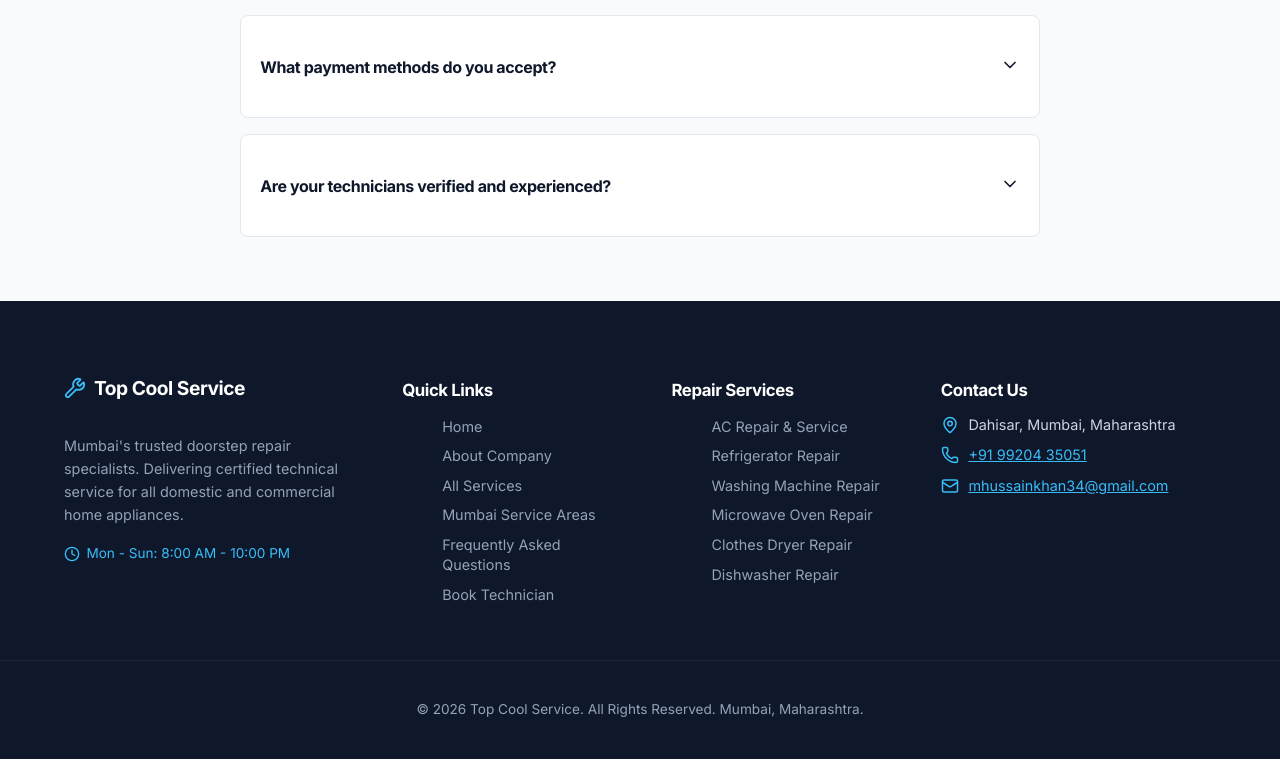
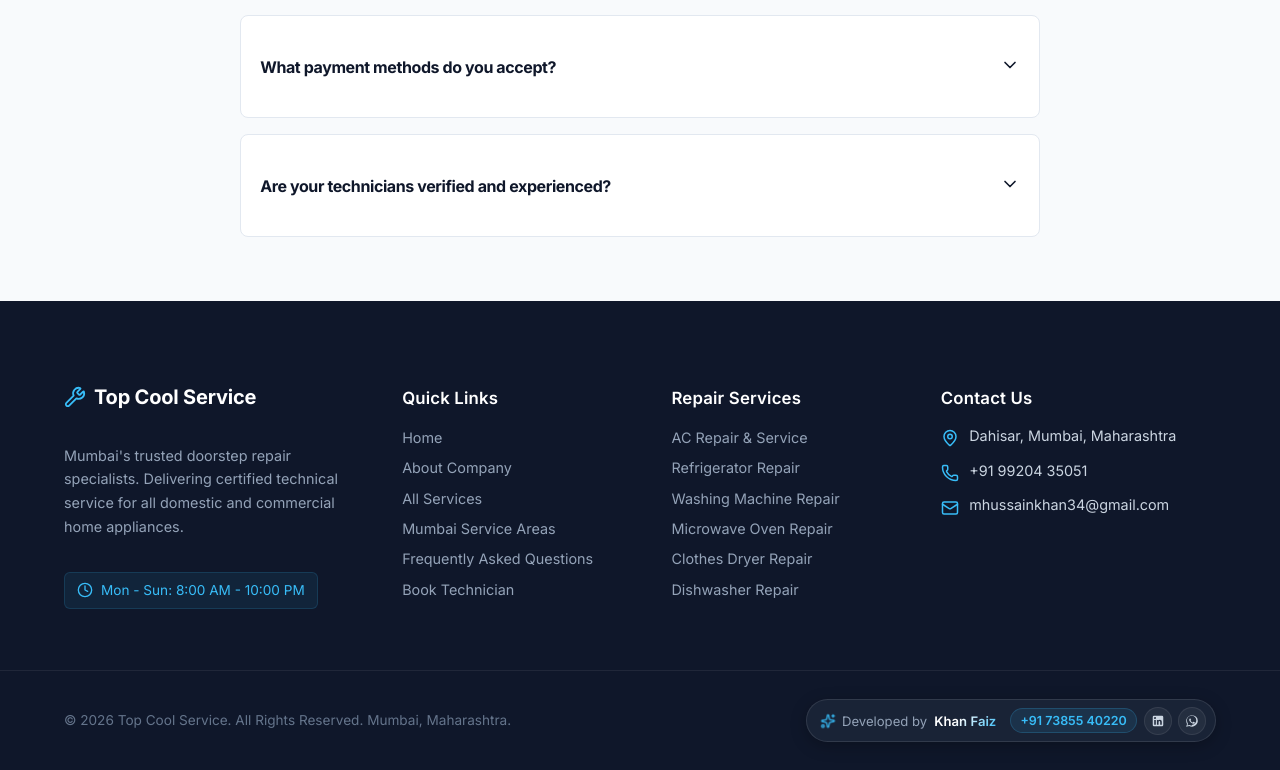
Before and after one commit to khanfaiz16/TopCoolServiceUpdated, a React (Vite) app: page / in a window 1280 px wide. Shown: the part 5124-5894 px from the top of the page. Built offline with nearby package versions, Linux system fonts and the light colour scheme.

Commit message:
footer changes

```diff
--- a/src/App.css
+++ b/src/App.css
@@ -746,19 +746,20 @@
 .brands-supported-section h3 {
   margin-bottom: 1rem;
 }
-
 /* Footer */
 .site-footer {
   background: #0f172a;
   color: #94a3b8;
-  padding: 3.5rem 0 1.5rem 0;
+  padding: 4rem 0 1.75rem 0;
+  position: relative;
+  overflow: hidden;
 }
 
 .footer-grid {
   display: grid;
   grid-template-columns: 1.3fr 1fr 1fr 1.2fr;
   gap: 2.5rem;
-  margin-bottom: 2.5rem;
+  margin-bottom: 3rem;
 }
 
 .footer-logo {
@@ -770,67 +771,240 @@
 
 .footer-title {
   color: #ffffff;
-  font-size: 1.2rem;
+  font-size: 1.25rem;
+  font-weight: 700;
+  letter-spacing: -0.01em;
 }
 
 .footer-text {
   font-size: 0.9rem;
-  line-height: 1.6;
-  margin-bottom: 1rem;
+  line-height: 1.65;
+  margin-bottom: 1.25rem;
+  color: #94a3b8;
 }
 
 .working-hours {
-  display: flex;
+  display: inline-flex;
   align-items: center;
-  gap: 0.4rem;
+  gap: 0.5rem;
   font-size: 0.85rem;
   color: #38bdf8;
+  background: rgba(56, 189, 248, 0.08);
+  padding: 0.35rem 0.75rem;
+  border-radius: 6px;
+  border: 1px solid rgba(56, 189, 248, 0.15);
 }
 
 .footer-grid h4 {
   color: #ffffff;
   font-size: 1.05rem;
-  margin-bottom: 1rem;
-  text-decoration: none;
+  font-weight: 600;
+  margin-bottom: 1.2rem;
+  letter-spacing: 0.01em;
 }
 
 .footer-links {
   list-style: none;
   display: flex;
   flex-direction: column;
-  gap: 0.6rem;
-  text-decoration: none;
+  gap: 0.65rem;
+  padding: 0;
+  margin: 0;
 }
 
 .footer-links a {
   color: #94a3b8;
   font-size: 0.9rem;
-  transition: color 0.2s;
+  transition: all 0.2s ease;
   text-decoration: none;
+  display: inline-block;
 }
 
 .footer-links a:hover {
   color: #38bdf8;
-  text-decoration: none;
+  transform: translateX(3px);
 }
 
 .contact-item {
   display: flex;
-  gap: 0.6rem;
-  margin-bottom: 0.8rem;
+  align-items: flex-start;
+  gap: 0.65rem;
+  margin-bottom: 0.9rem;
   font-size: 0.9rem;
   color: #cbd5e1;
 }
 
+.contact-item svg {
+  flex-shrink: 0;
+  margin-top: 0.15rem;
+}
+
 .contact-item a {
+  color: #cbd5e1;
+  text-decoration: none;
+  transition: color 0.2s ease;
+}
+
+.contact-item a:hover {
   color: #38bdf8;
 }
 
+/* =========================================
+   Elevated Footer Bottom & Dev Badge
+========================================= */
+
 .footer-bottom {
-  border-top: 1px solid #1e293b;
-  padding-top: 1.5rem;
-  text-align: center;
+  border-top: 1px solid rgba(255, 255, 255, 0.07);
+  padding-top: 1.75rem;
+}
+
+.footer-bottom-content {
+  display: flex;
+  justify-content: space-between;
+  align-items: center;
+  flex-wrap: wrap;
+  gap: 1.25rem;
+}
+
+.copyright-text {
   font-size: 0.85rem;
+  color: #64748b;
+  margin: 0;
+}
+
+/* Glassmorphism Developer Badge */
+.dev-badge {
+  display: inline-flex;
+  align-items: center;
+  gap: 0.85rem;
+  background: rgba(30, 41, 59, 0.75);
+  border: 1px solid rgba(255, 255, 255, 0.1);
+  padding: 0.4rem 0.55rem 0.4rem 0.85rem;
+  border-radius: 9999px;
+  backdrop-filter: blur(10px);
+  -webkit-backdrop-filter: blur(10px);
+  box-shadow: 0 4px 16px rgba(0, 0, 0, 0.25);
+  transition: all 0.3s ease;
+}
+
+.dev-badge:hover {
+  border-color: rgba(56, 189, 248, 0.35);
+  box-shadow: 0 6px 20px rgba(56, 189, 248, 0.15);
+  transform: translateY(-1px);
+}
+
+.dev-meta {
+  display: flex;
+  align-items: center;
+  gap: 0.45rem;
+  font-size: 0.82rem;
+}
+
+.sparkle-icon {
+  color: #38bdf8;
+  animation: subtle-pulse 2s infinite ease-in-out;
+}
+
+@keyframes subtle-pulse {
+  0%, 100% { opacity: 0.6; transform: scale(0.95); }
+  50% { opacity: 1; transform: scale(1.1); }
+}
+
+.built-text {
+  color: #94a3b8;
+}
+
+.dev-name {
+  color: #f8fafc;
+  font-weight: 600;
+  background: linear-gradient(135deg, #ffffff 40%, #38bdf8 100%);
+  -webkit-background-clip: text;
+  background-clip: text;
+  -webkit-text-fill-color: transparent;
+}
+
+.dev-actions {
+  display: flex;
+  align-items: center;
+  gap: 0.4rem;
+}
+
+.dev-phone-pill {
+  color: #38bdf8;
+  font-size: 0.78rem;
+  font-weight: 600;
+  text-decoration: none;
+  background: rgba(56, 189, 248, 0.1);
+  border: 1px solid rgba(56, 189, 248, 0.2);
+  padding: 0.25rem 0.6rem;
+  border-radius: 9999px;
+  transition: all 0.2s ease;
+}
+
+.dev-phone-pill:hover {
+  background: #38bdf8;
+  color: #0f172a;
+  border-color: #38bdf8;
+}
+
+.dev-social-pill {
+  display: inline-flex;
+  align-items: center;
+  justify-content: center;
+  width: 28px;
+  height: 28px;
+  border-radius: 50%;
+  background: rgba(255, 255, 255, 0.05);
+  border: 1px solid rgba(255, 255, 255, 0.08);
+  color: #cbd5e1;
+  text-decoration: none;
+  transition: all 0.25s cubic-bezier(0.4, 0, 0.2, 1);
+}
+
+.dev-social-pill.linkedin:hover {
+  background: #0a66c2;
+  border-color: #0a66c2;
+  color: #ffffff;
+  transform: translateY(-2px) scale(1.05);
+  box-shadow: 0 4px 10px rgba(10, 102, 194, 0.35);
+}
+
+.dev-social-pill.whatsapp:hover {
+  background: #25d366;
+  border-color: #25d366;
+  color: #ffffff;
+  transform: translateY(-2px) scale(1.05);
+  box-shadow: 0 4px 10px rgba(37, 211, 102, 0.35);
+}
+
+/* Responsive adjustments */
+@media (max-width: 900px) {
+  .footer-grid {
+    grid-template-columns: 1fr 1fr;
+    gap: 2rem;
+  }
+}
+
+@media (max-width: 640px) {
+  .footer-grid {
+    grid-template-columns: 1fr;
+    gap: 2rem;
+  }
+
+  .footer-bottom-content {
+    flex-direction: column;
+    text-align: center;
+    justify-content: center;
+  }
+
+  .dev-badge {
+    flex-direction: column;
+    border-radius: 16px;
+    padding: 0.75rem 1rem;
+    width: 100%;
+    max-width: 320px;
+    margin: 0 auto;
+  }
 }
 
 /* Floating Action Buttons */
--- a/src/components/Footer.jsx
+++ b/src/components/Footer.jsx
@@ -1,6 +1,6 @@
 import React from 'react';
 import { Link } from 'react-router-dom';
-import { MapPin, Phone, Mail, Clock, Wrench } from 'lucide-react';
+import { MapPin, Phone, Mail, Clock, Wrench, Sparkles } from 'lucide-react';
 import { contactDetails, servicesList } from '../data/siteData';
 
 export default function Footer() {
@@ -65,7 +65,54 @@ export default function Footer() {
       </div>
 
       <div className="footer-bottom">
-        <p>&copy; {new Date().getFullYear()} Top Cool Service. All Rights Reserved. Mumbai, Maharashtra.</p>
+        <div className="container footer-bottom-content">
+          <p className="copyright-text">
+            &copy; {new Date().getFullYear()} Top Cool Service. All Rights Reserved. Mumbai, Maharashtra.
+          </p>
+
+          {/* Premium Developer Badge */}
+          <div className="dev-badge">
+            <div className="dev-meta">
+              <Sparkles size={14} className="sparkle-icon" />
+              <span className="built-text">Developed by</span>
+              <span className="dev-name">Khan Faiz</span>
+            </div>
+
+            <div className="dev-actions">
+              <a href="tel:+917385540220" className="dev-phone-pill" title="Call Khan Faiz">
+                +91 73855 40220
+              </a>
+
+              {/* LinkedIn */}
+              <a
+                href="https://www.linkedin.com/in/mohd-faiz-khan-085555319/"
+                target="_blank"
+                rel="noopener noreferrer"
+                className="dev-social-pill linkedin"
+                title="Khan Faiz LinkedIn"
+                aria-label="LinkedIn"
+              >
+                <svg width="14" height="14" viewBox="0 0 24 24" fill="currentColor">
+                  <path d="M19 3a2 2 0 0 1 2 2v14a2 2 0 0 1-2 2H5a2 2 0 0 1-2-2V5a2 2 0 0 1 2-2h14m-.5 15.5v-5.3a3.26 3.26 0 0 0-3.26-3.26c-.85 0-1.84.52-2.28 1.3v-1.11h-2.79v8.37h2.79v-4.93c0-.77.62-1.4 1.39-1.4a1.4 1.4 0 0 1 1.4 1.4v4.93h2.75M6.88 8.56a1.68 1.68 0 0 0 1.68-1.68c0-.93-.75-1.69-1.68-1.69a1.69 1.69 0 0 0-1.69 1.69c0 .93.76 1.68 1.69 1.68m1.39 9.94v-8.37H5.5v8.37h2.77z" />
+                </svg>
+              </a>
+
+              {/* WhatsApp */}
+              <a
+                href="https://wa.me/917385540220?text=Hi%20Khan%20Faiz,%20I%20saw%20your%20work%20on%20Top%20Cool%20Service."
+                target="_blank"
+                rel="noopener noreferrer"
+                className="dev-social-pill whatsapp"
+                title="Chat on WhatsApp"
+                aria-label="WhatsApp"
+              >
+                <svg width="14" height="14" viewBox="0 0 24 24" fill="currentColor">
+                  <path d="M12.04 2C6.58 2 2.13 6.45 2.13 11.91c0 1.79.47 3.53 1.37 5.07L2 22l5.18-1.36a11.9 11.9 0 0 0 4.86 1.05h.01c5.46 0 9.91-4.45 9.91-9.91a9.86 9.86 0 0 0-2.9-7.01A9.87 9.87 0 0 0 12.04 2zm.01 18.11c-1.52 0-3.02-.4-4.32-1.17l-.31-.18-3.2.84.85-3.12-.2-.32a9.88 9.88 0 0 1-1.52-5.25c0-4.39 3.58-7.97 7.99-7.97 2.13 0 4.14.83 5.65 2.34a7.96 7.96 0 0 1 2.34 5.64c0 4.4-3.58 7.99-7.99 7.99zm4.38-5.99c-.24-.12-1.42-.7-1.65-.78-.22-.08-.38-.12-.55.12-.16.24-.63.78-.77.94-.14.16-.28.18-.52.06-.24-.12-1.02-.38-1.94-1.2a7.27 7.27 0 0 1-1.34-1.66c-.14-.24-.01-.37.1-.49.11-.11.24-.28.36-.42.12-.14.16-.24.24-.4.08-.16.04-.3-.02-.42-.06-.12-.55-1.32-.75-1.81-.2-.48-.4-.41-.55-.42h-.47c-.16 0-.42.06-.64.3-.22.24-.84.82-.84 2s.86 2.32.98 2.48c.12.16 1.7 2.6 4.12 3.64.58.25 1.03.4 1.38.51.58.18 1.11.16 1.53.1.47-.07 1.42-.58 1.62-1.14.2-.56.2-1.04.14-1.14-.06-.1-.22-.16-.46-.28z" />
+                </svg>
+              </a>
+            </div>
+          </div>
+        </div>
       </div>
     </footer>
   );
```
